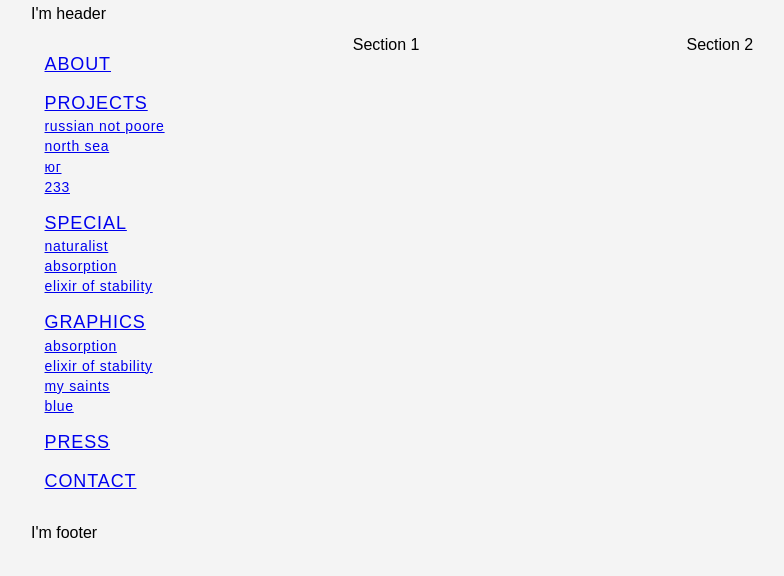
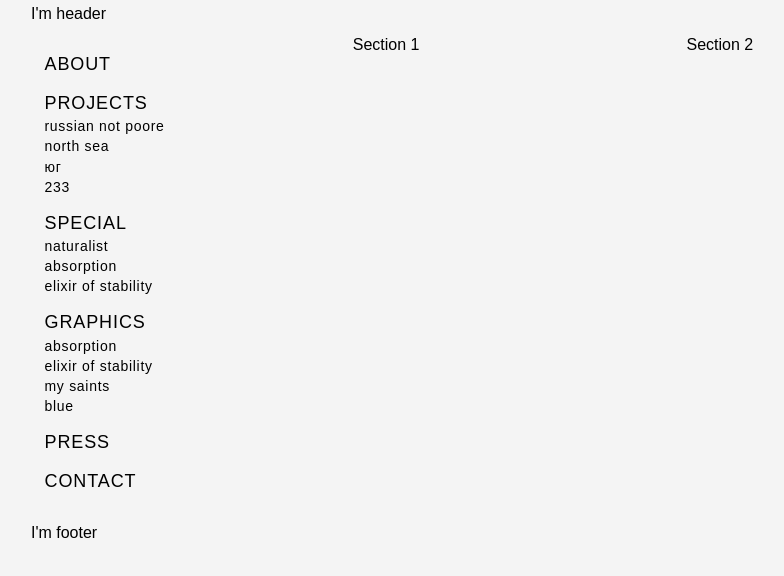
Before and after one commit to antklim/tanya_klimenko_template, a plain HTML site: page index.html in a window 1280 px wide. Shown: the whole page, without its empty margins (159-943 px from the left). Drawn offline with Linux system fonts and the light colour scheme.

Commit message:
Site menu links styled

```diff
--- a/assets/css/main.css
+++ b/assets/css/main.css
@@ -47,6 +47,19 @@
   text-align: center;
   vertical-align: top;
   width: 49%;
+}
+
+/**
+ * Anchor settings
+ */
+
+a {
+  color: black;
+  text-decoration: none;
+}
+
+a:hover {
+  color: gray;
 }
 
 /* Site's elements and classes
```
